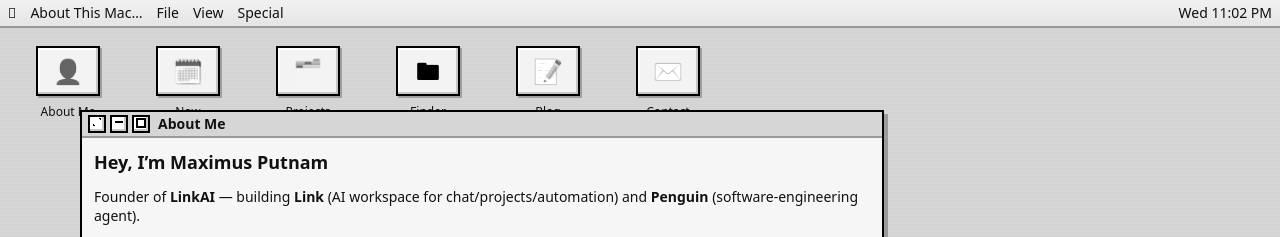
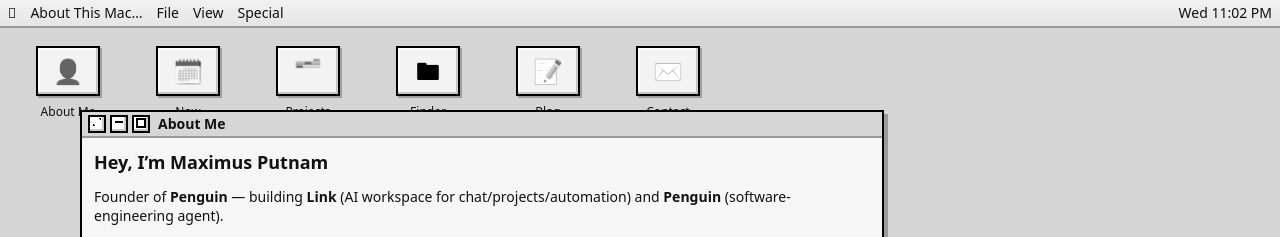
Before and after one commit to Maximooch/MaximusPutnam, a plain HTML site: page index2.html in a window 1280 px wide. Shown: the top 237 px of the page. Drawn offline with Linux system fonts and the light colour scheme; no server answers.

Commit message:
fix: update founder title from LinkAI to Penguin
Implemented by: Penguin 🐧

Co-authored-by: penguin-agent[bot] <penguin-agent[bot]@users.noreply.github.com>

```diff
--- a/index2.html
+++ b/index2.html
@@ -4,7 +4,7 @@
 <meta charset="utf-8" />
 <meta name="viewport" content="width=device-width,initial-scale=1" />
 <title>Maximus Putnam</title>
-<meta name="description" content="Maximus Putnam — founder of LinkAI. Building Link & Penguin: an AI workspace and a software-engineering agent." />
+<meta name="description" content="Maximus Putnam — founder of Penguin. Building Link & Penguin: an AI workspace and a software-engineering agent." />
 <style>
   :root{
     --bg:#C0C0C0; --chrome:#E0E0E0; --shadow:#9a9a9a; --dark:#000; --light:#fff; --title:#d6d6d6; --text:#111;
@@ -160,7 +160,7 @@
     </div>
     <div class="content">
       <h2>Hey, I’m Maximus Putnam</h2>
-      <p>Founder of <strong>LinkAI</strong> — building <strong>Link</strong> (AI workspace for chat/projects/automation) and <strong>Penguin</strong> (software-engineering agent).</p>
+      <p>Founder of <strong>Penguin</strong> — building <strong>Link</strong> (AI workspace for chat/projects/automation) and <strong>Penguin</strong> (software-engineering agent).</p>
       <ul>
         <li>Self-taught SWE; now deep in Python + agent cognitive architectures.</li>
         <li>Focus: agentic reasoning, orchestration, memory, tool use, and cost-efficient inference (vLLM / SGLang).</li>
```
